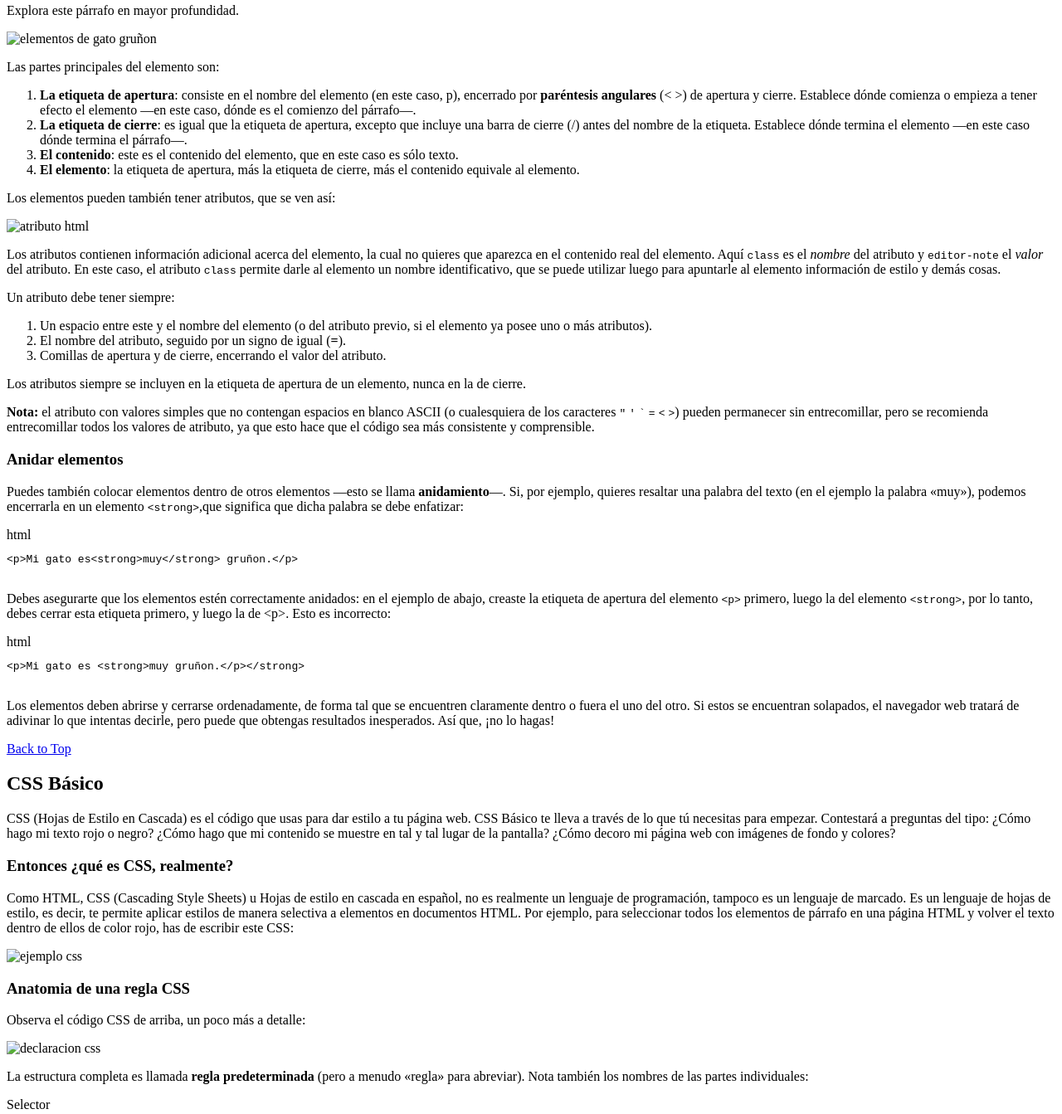
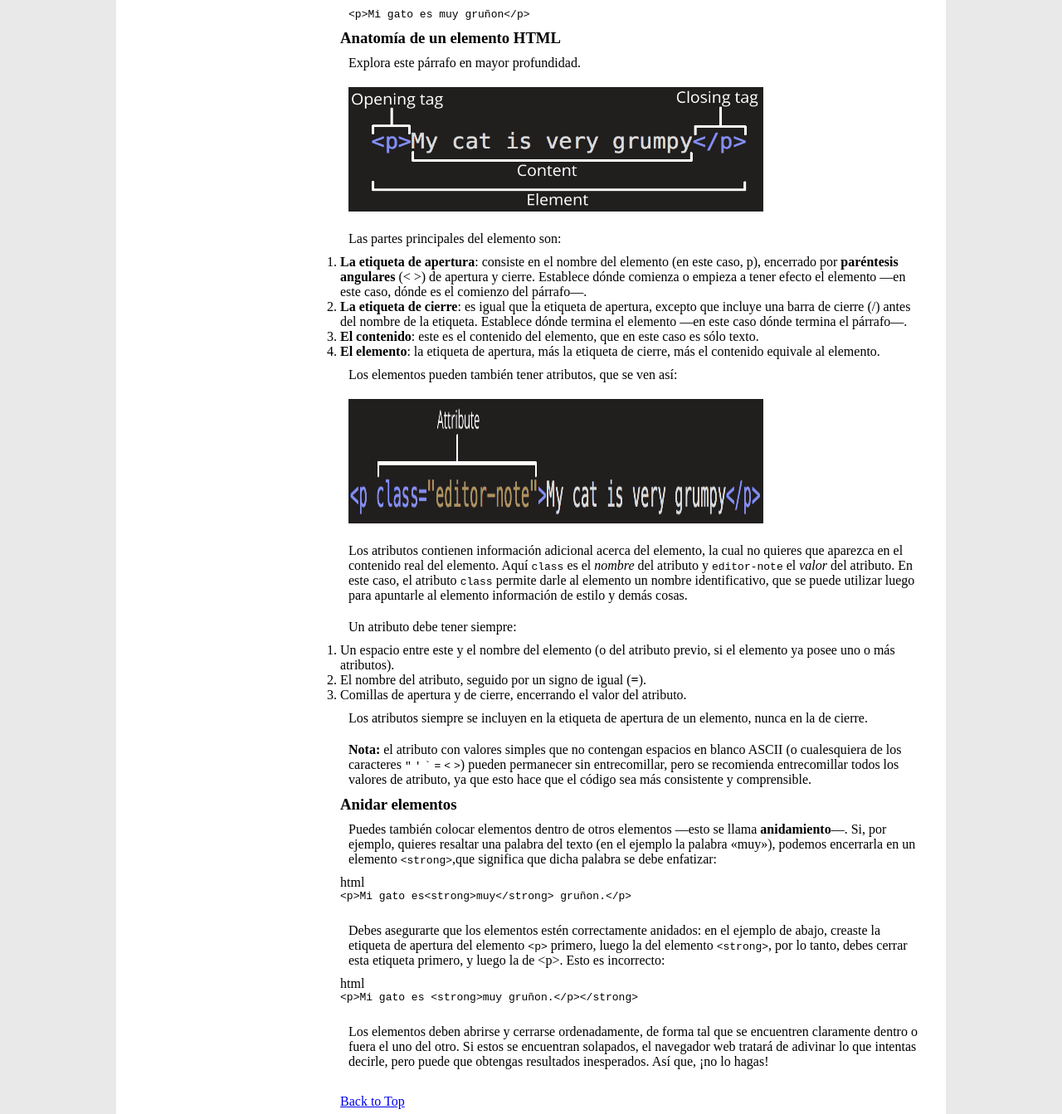
Before and after one commit to tedsalvador/Practice-FAQ, a plain HTML site: page index.html in a window 1280 px wide. Shown: the part 1196-2539 px from the top of the page at 83% size. Drawn offline with Linux system fonts and the light colour scheme; the site is published under a folder, as on GitHub Pages, so addresses that start at the root find nothing.

Commit message:
corregir carga de imagenes

```diff
--- a/index.html
+++ b/index.html
@@ -5,7 +5,7 @@
 		<title>FAQ - Ted Salvador</title>
 		<meta name="description" content="">
 		<meta name="viewport" content="width=device-width, user-scalable=no, initial-scale=1.0, maximum-scale=1.0, minimum-scale=1.0"/>
-		<link rel="stylesheet" href="/css/styles.css">
+		<link rel="stylesheet" href="./css/styles.css">
 	</head>
 
 <body>
@@ -14,7 +14,7 @@
 		<header>
 
 			<div class="logo">
-				<img src="images/logo1_faq.jpg" width="70" height="50"   alt="">
+				<img src="./images/logo1_faq.jpg" width="70" height="50"   alt="">
 				<a href="#">Ted Salvador</a>
 			</div>
 
@@ -112,7 +112,7 @@
 						<div>
 							<p>Explora este párrafo en mayor profundidad.</p>
 							<p>
-							  <img src="/images/primer_img.png" alt="elementos de gato gruñon" width="500" height="150">
+							  <img src="./images/primer_img.png" alt="elementos de gato gruñon" width="500" height="150">
 							</p>
 
 					<p>Las partes principales del elemento son:</p>
@@ -124,7 +124,7 @@
 					</ol>
 					<p>Los elementos pueden también tener atributos, que se ven así:</p>
 					<p>
-					  <img src="/images/segundo_atributos.png" alt="atributo html" width="500" height="150">
+					  <img src="./images/segundo_atributos.png" alt="atributo html" width="500" height="150">
 					</p>
 					<p>Los atributos contienen información adicional acerca del elemento, la cual no quieres que aparezca en el contenido real del elemento.
 						Aquí <code>class</code> es el <em>nombre</em> del atributo y <code>editor-note</code> el <em>valor</em> del atributo. En este caso, el atributo <code>class</code>
@@ -185,11 +185,11 @@
 					a elementos en documentos HTML. Por ejemplo, para seleccionar todos los elementos de párrafo en una página HTML y volver el
 					texto dentro de ellos de color rojo, has de escribir este CSS:
 				</p>
-				<p><img src="/images/ejmplo_css.png" alt="ejemplo css" width="500" height="100"></p>
+				<p><img src="./images/ejmplo_css.png" alt="ejemplo css" width="500" height="100"></p>
 
 				<h3>Anatomia de una regla CSS</h3>
 				<p>Observa el código CSS de arriba, un poco más a detalle:</p>
-				<p><img src="/images/css-declaration.png" alt="declaracion css" width="500" height="150"></p>
+				<p><img src="./images/css-declaration.png" alt="declaracion css" width="500" height="150"></p>
 
 				<p>La estructura completa es llamada <strong>regla predeterminada</strong> (pero a menudo «regla» para abreviar). Nota también los nombres de las partes individuales:</p>
 				<dl>
@@ -218,7 +218,7 @@
 				<li>Dentro de cada regla, debes usar el punto y coma (<code>;</code>) para separar una declaración de la siguiente.</li>
 				</ul>
 				<p>De este modo para modificar varios valores de propiedad a la vez, solo necesitas escribirlos separados por punto y coma (;), así:</p>
-				<p><img src="/images/css_detalle.png" alt="reglas css" width="500" height="150"></p>
+				<p><img src="./images/css_detalle.png" alt="reglas css" width="500" height="150"></p>
 				<a href="#top">Back to Top</a>
 			</article>
 
@@ -334,7 +334,7 @@
 								ESENCIAL para agencias de desarrollo web</strong>. ¿Qué seríamos nosotros sin nuestros freaks del teclado?
 						</p>
 						<div>
-							<img width="310" height="415" decoding="async" src="/images/que-es-backend.jpg.webp">
+							<img width="310" height="415" decoding="async" src="./images/que-es-backend.jpg.webp">
 						</div>
 						<p>Y hablando de freaks, ¿por qué al desarrollador se le considera un freak? El hecho de que todo su trabajo no se
 							vea influye bastante. El diseñador de front-end suele ser muy visual y por eso parece más creativo.</p>
```
